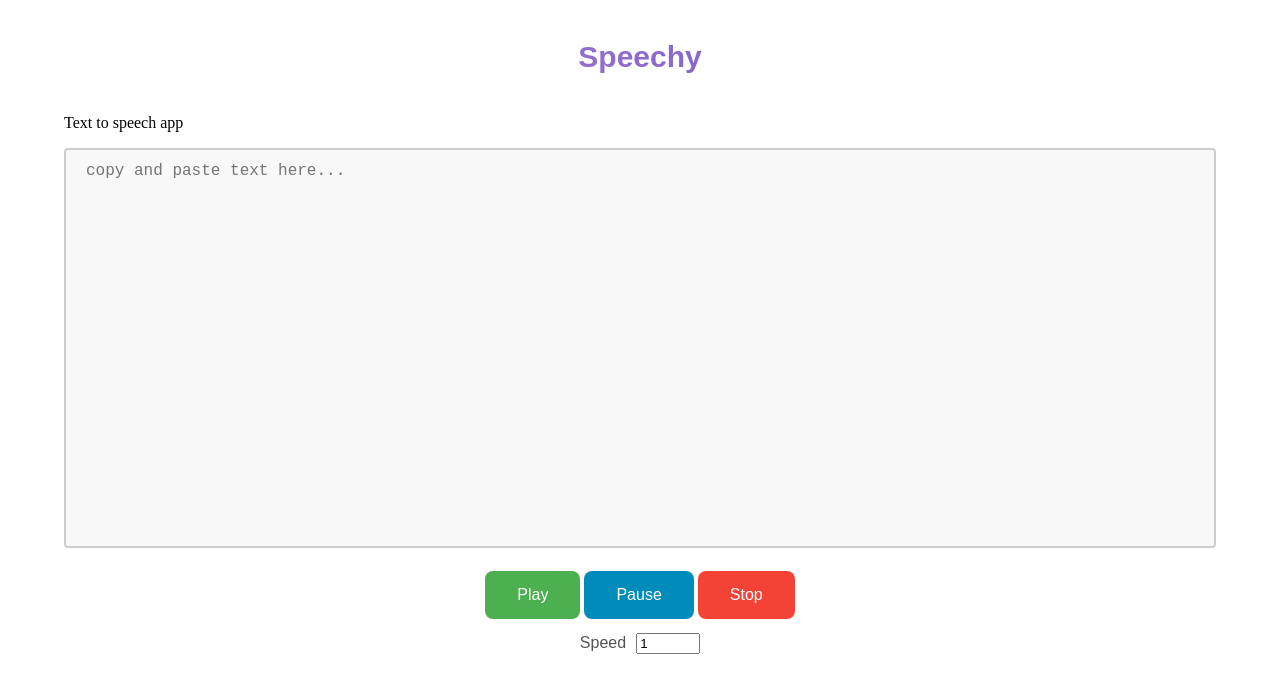
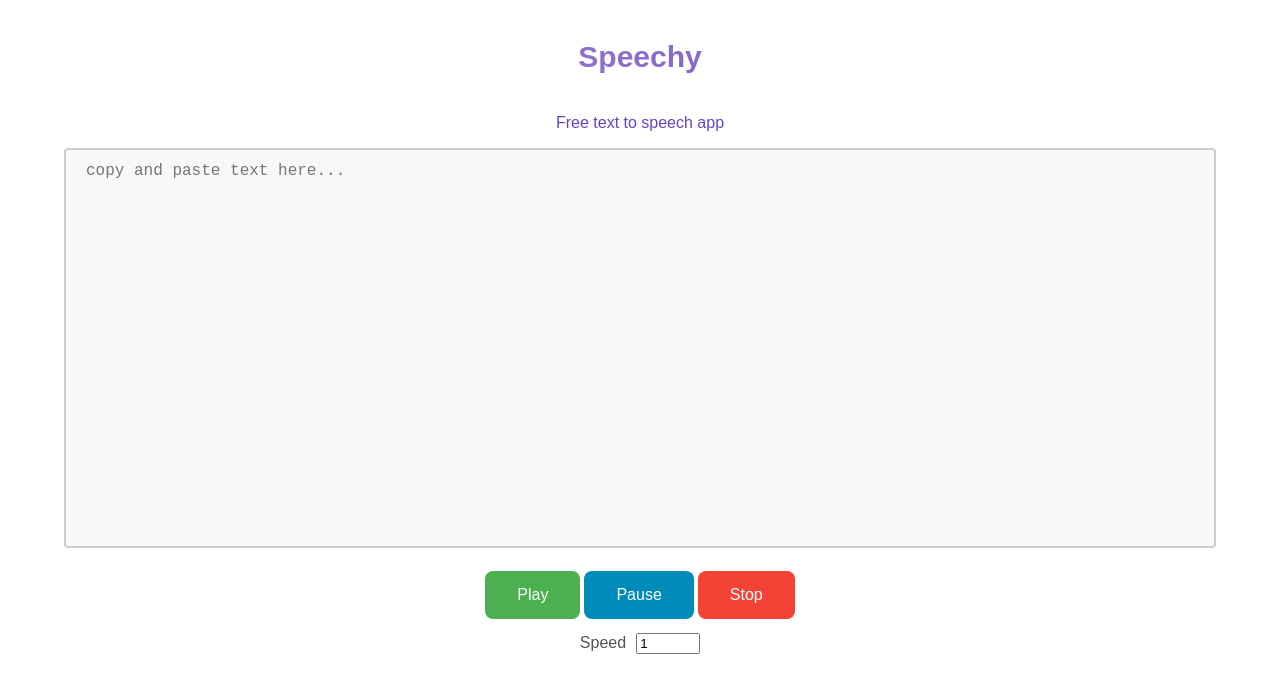
Before and after one commit to Emmanuel-Jackson/AI-Text-To-Speech-Reader, a plain HTML site: page index.html in a window 1280 px wide. Drawn offline with Linux system fonts and the light colour scheme.

Commit message:
update 1

```diff
--- a/index.html
+++ b/index.html
@@ -13,7 +13,7 @@
 <body>
   <header>
     <h4>Speechy</h4>
-    <p>Text to speech app</p>
+    <p id="p-header">Free text to speech app</p>
   </header>
   <textarea id="text" placeholder="copy and paste text here..."></textarea>
   <div class="btn-groups">
```
